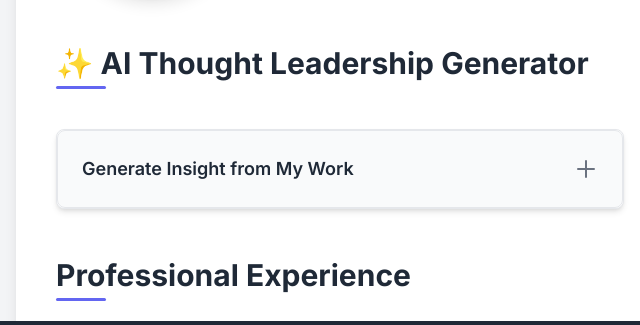
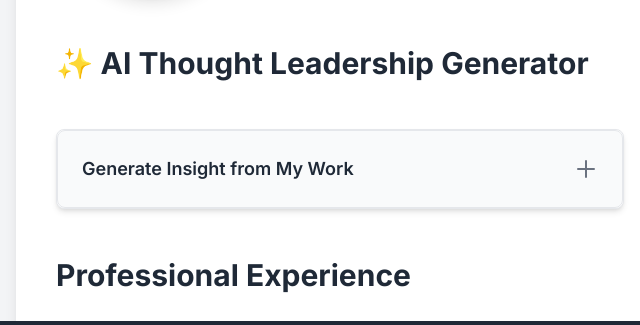
Before and after one commit to sundar021180/Sundar-Raman-Profile, a plain HTML site: page index.html in a window 1280 px wide. Shown: the part 383-708 px from the top of the page, 0-640 px from the left. Drawn offline with nearby package versions, Linux system fonts and the light colour scheme.

Commit message:
Remove section title underline

```diff
--- a/styles.css
+++ b/styles.css
@@ -65,17 +65,6 @@ body {
     margin-bottom: 16px;
 }
 
-.section-title::after {
-    content: '';
-    position: absolute;
-    left: 0;
-    bottom: 0;
-    width: 50px;
-    height: 3px;
-    background-color: #6366f1;
-    border-radius: 2px;
-}
-
 #messageBox {
     z-index: 1000;
 }
```
